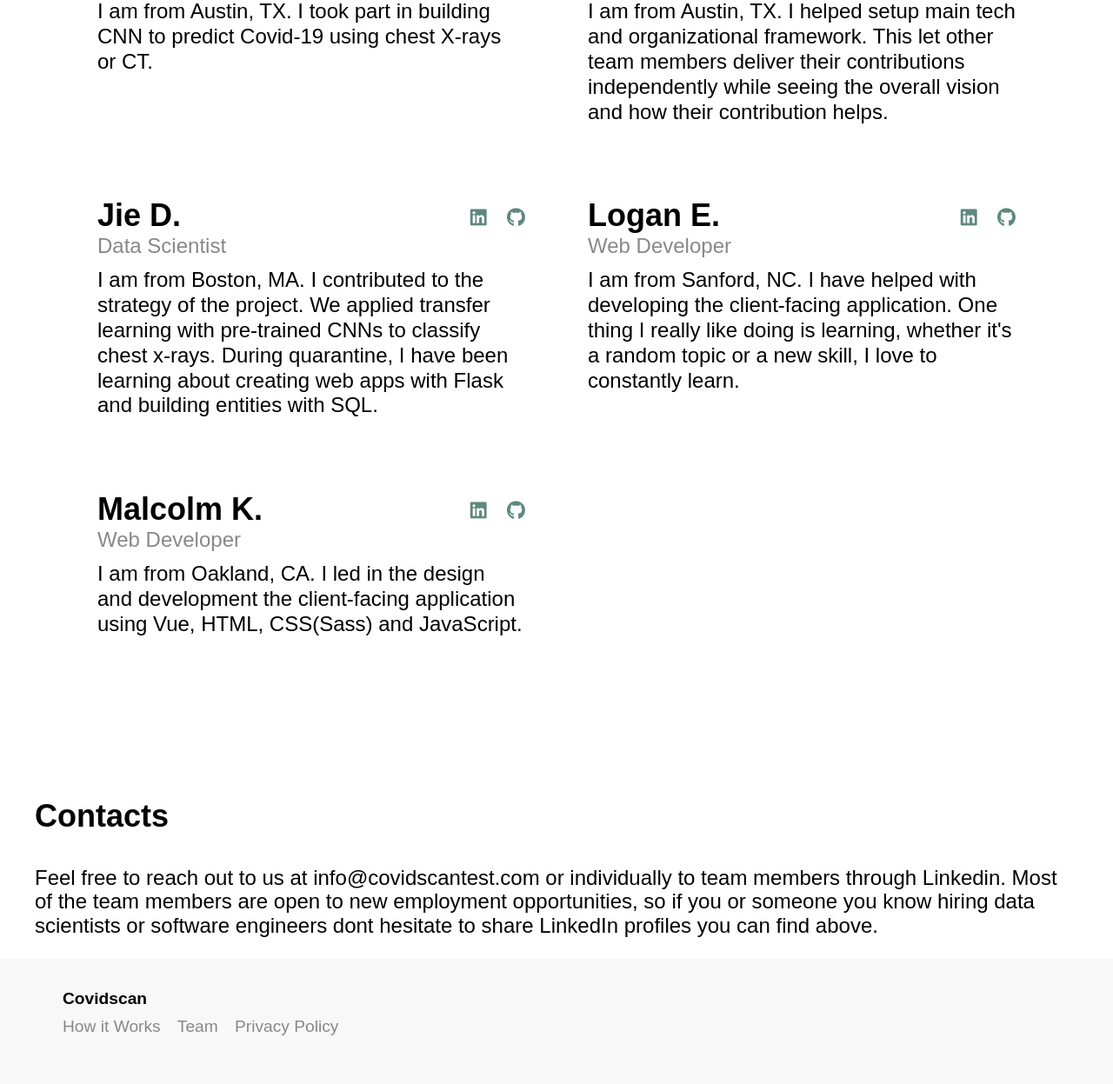
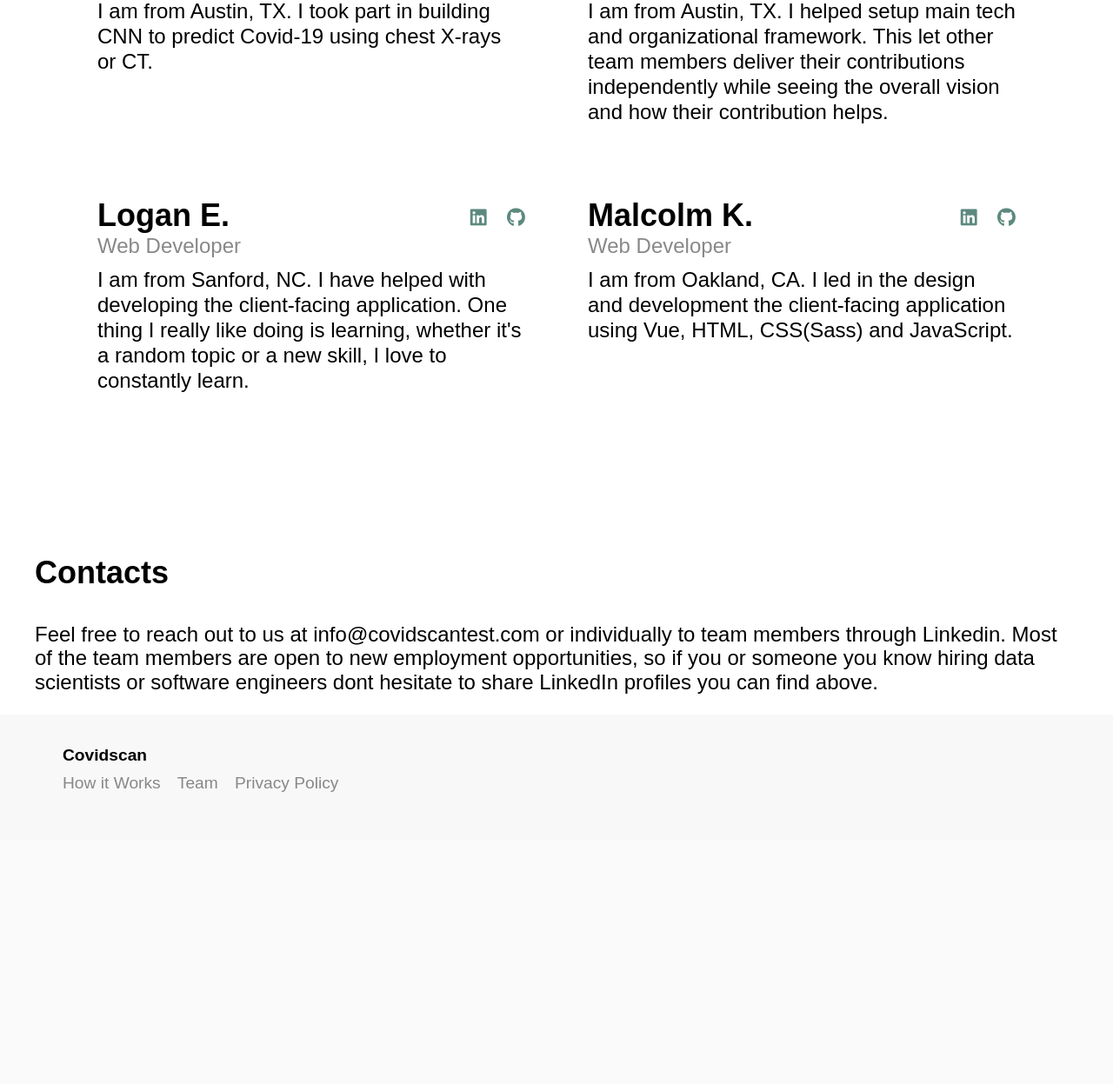
Before and after one commit to covidscantest/covidscantest-webapp, a Django app: page /team in a window 1280 px wide. Shown: the part 300-1547 px from the top of the page at 87% size. After the commit the page ends 1211 px from the top, so only its background shows below. Run offline with Django 3.2, Linux system fonts and the light colour scheme; parts of the project's set-up code (start-up, migrations or seed data) failed here and were passed over; some libraries are stand-ins or nearby versions; some web fonts are replaced.

Commit message:
Remove inactive team member from team page

```diff
--- a/covidwebapp/scandetector/templates/team.html
+++ b/covidwebapp/scandetector/templates/team.html
@@ -53,31 +53,6 @@
         framework. This let other team members deliver their contributions
         independently while seeing the overall vision and how their contribution
         helps.
-      </p>
-    </article>
-
-    <article class="teammate">
-      <div class="meta">
-        <h2 class="name">Jie D.</h2>
-        <ul class="links">
-          <li>
-            <a href="https://www.linkedin.com/in/jiedong00/" title="LinkedIn"
-              ><i class="fab fa-linkedin"></i
-            ></a>
-          </li>
-          <li>
-            <a href="https://github.com/jiedong00" title="GitHub"
-              ><i class="fab fa-github"></i
-            ></a>
-          </li>
-        </ul>
-      </div>
-      <p class="role">Data Scientist</p>
-      <p class="about">
-        I am from Boston, MA. I contributed to the strategy of the project. We
-        applied transfer learning with pre-trained CNNs to classify chest
-        x-rays. During quarantine, I have been learning about creating web apps
-        with Flask and building entities with SQL.
       </p>
     </article>
 
```
